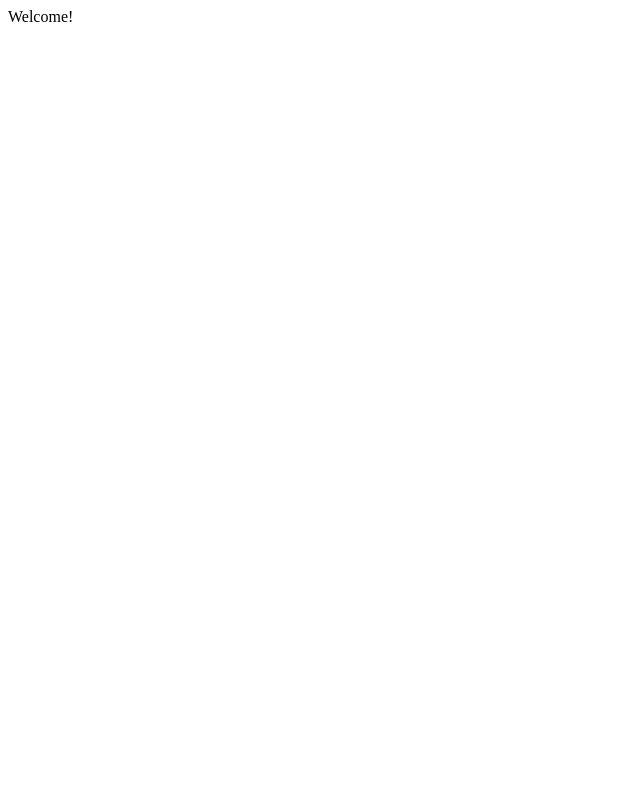
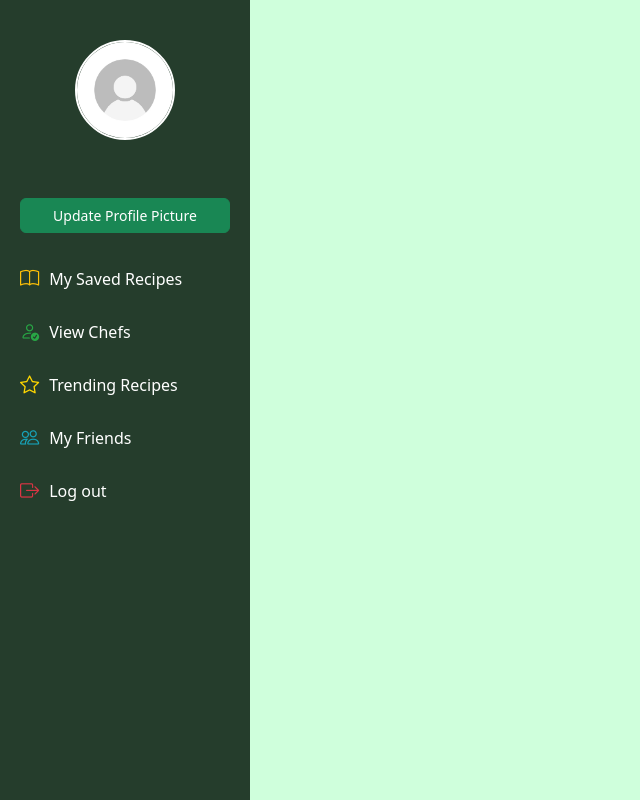
Before and after one commit to alecxander567/Recipe-Maker, a Django app: page /user-homepage/ in a window 1280 px wide. Before the commit the part shown is almost empty. Shown: the whole page, without its empty margins (0-640 px from the left). Run offline with Django 5.2, Linux system fonts and the light colour scheme; a user stored in the database is signed in; data comes from the database, SQL or seed files in the repository.

Commit message:
Add files via upload

```diff
--- a/my_app/templates/userhomepage.html
+++ b/my_app/templates/userhomepage.html
@@ -1 +1,127 @@
-Welcome!
+{% load static %}
+
+<!DOCTYPE html>
+<html lang="en">
+<head>
+    <meta charset="UTF-8">
+    <meta name="viewport" content="width=device-width, initial-scale=1.0">
+    <title>User Homepage</title>
+    <link href="https://cdn.jsdelivr.net/npm/bootstrap@5.3.0/dist/css/bootstrap.min.css" rel="stylesheet">
+    <link rel="stylesheet" href="https://cdn.jsdelivr.net/npm/bootstrap-icons/font/bootstrap-icons.css">
+    <script src="https://cdn.jsdelivr.net/npm/bootstrap@5.3.0/dist/js/bootstrap.bundle.min.js"></script>
+    <style>
+        body {
+            display: flex;
+            background: #CFFFDC
+        }
+        .sidebar {
+            width: 250px;
+            height: 100vh;
+            background: #253D2C; /* Dark green theme */
+            color: white;
+            position: fixed;
+            padding-top: 20px;
+            text-align: center;
+            overflow-y: auto;
+        }
+
+        .sidebar .profile {
+            padding: 20px;
+        }
+
+        .sidebar .profile img {
+            width: 80px;
+            height: 80px;
+            border-radius: 50%;
+            margin-bottom: 10px;
+            object-fit: cover;
+            border: 2px solid white;
+        }
+
+        .email-container {
+            max-width: 100%;
+            word-wrap: break-word;
+            overflow-wrap: break-word;
+            text-align: center;
+            padding: 5px;
+            white-space: normal;
+            color: #ffffff;
+            font-size: 14px;
+        }
+
+        /* Buttons inside the profile section */
+        .sidebar .profile button {
+            margin-top: 8px;
+            width: 100%;
+            font-size: 14px;
+        }
+
+        /* Sidebar links */
+        .sidebar a {
+            padding: 12px 20px;
+            display: flex;
+            align-items: center;
+            color: white;
+            text-decoration: none;
+            font-weight: 500;
+            transition: background 0.3s;
+        }
+
+        .sidebar a i {
+            margin-right: 10px;
+            font-size: 1.2rem;
+        }
+
+        /* Hover effect */
+        .sidebar a:hover {
+            background: #495057; /* Soft dark hover */
+            color: #fff;
+        }
+
+
+    </style>
+</head>
+<div class="sidebar">
+    <div class="profile">
+            <!-- user_homepage.html -->
+        {% if user_account.profile_picture %}
+            <img src="{{ user_account.profile_picture.url }}" alt="Profile Picture" class="rounded-circle mb-3" style="width: 100px; height: 100px;">
+        {% else %}
+            <img src="{% static 'img/user-icon.avif' %}" alt="Default Profile Picture" class="rounded-circle mb-3" style="width: 100px; height: 100px;">
+        {% endif %}
+
+        <div class="email-container mb-3">
+            <h5>{{ user_account.email }}</h5>
+        </div>
+
+        <form method="POST" enctype="multipart/form-data">
+            {% csrf_token %}
+            <input type="file" id="profile_picture" name="profile_picture" style="display: none;" onchange="this.form.submit()">
+            <button type="button" class="btn btn-success" onclick="document.getElementById('profile_picture').click()">Update Profile Picture</button>
+
+            {% if user_account.profile_picture %}
+                <button type="submit" name="remove_picture" class="btn btn-danger" style="margin-top: 5px;">Remove Profile Picture</button>
+            {% endif %}
+        </form>
+
+      </div>
+    <a href="#" onclick="location.reload();">
+        <i class="bi bi-book" style="color: #FFC107;"></i> My Saved Recipes
+      </a>
+      <a href="#" data-bs-toggle="modal" data-bs-target="#chefsModal">
+        <i class="bi bi-person-check" style="color: #28A745;"></i> View Chefs
+    </a>
+    <a href="">
+        <i class="bi bi-star" style="color: #FFD700;"></i> Trending Recipes
+      </a>
+      <a href="#">
+        <i class="bi bi-people" style="color: #17A2B8;"></i> My Friends
+      </a>
+      <a href="{% url 'logout' %}">
+        <i class="bi bi-box-arrow-right" style="color: #DC3545;"></i> Log out
+      </a>
+  </div>
+
+<script src="{% static 'js/get_recipes.js' %}"></script>
+</body>
+</html>
```
